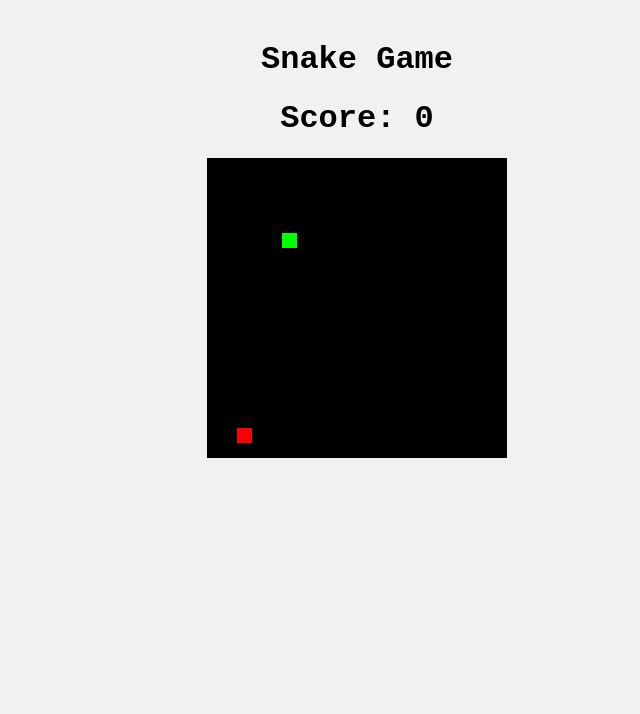
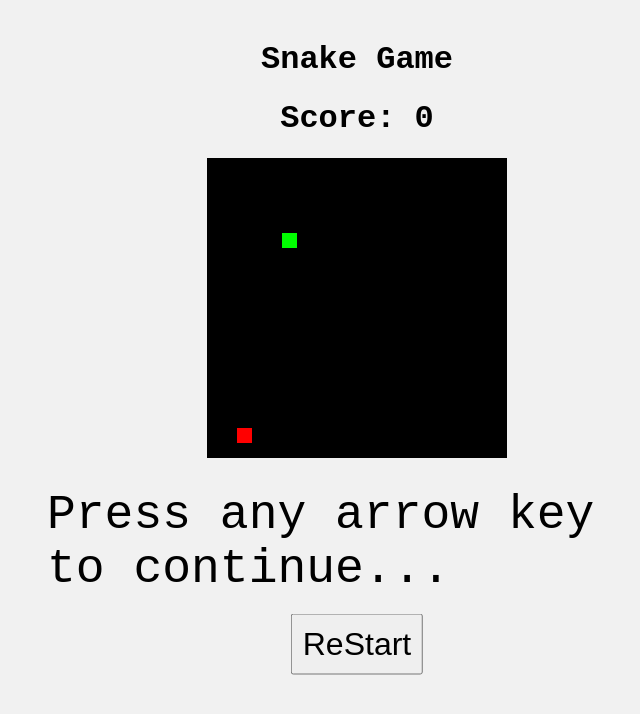
Before and after one commit to Bansnetsajak007/Arcade_games, a plain HTML site: page Games/snake_game/snake.html in a window 1280 px wide. Shown: the whole page, without its empty margins (283-923 px from the left). Drawn offline with Linux system fonts and the light colour scheme.

Commit message:
added some feature in snake game

```diff
--- a/Games/snake_game/snake.css
+++ b/Games/snake_game/snake.css
@@ -39,7 +39,7 @@ body {
 
 /* Responsive styles for the h1 elements */
 h1 {
-  font-size: 24px;
+  font-size: 50px;
 }
 
 /* Media query for larger screens */
@@ -57,6 +57,38 @@ canvas {
   height: auto;
 }
 
+
+#game_over{
+  font-family: 'Courier New', Courier, monospace;
+  margin-top: 66px;
+  font-size: 3rem;
+  position: absolute;
+  left: 50%;
+  transform: translate(-50%, -50%);
+  padding: 10px;
+}
+
+#restart{
+  margin-top: 150px;
+  font-size: 2rem;
+  position: absolute;
+  left: 50%;
+  transform: translate(-50%, -50%);
+  padding: 10px;
+}
+
+/* #start{
+  margin-top: 100px;
+  font-size: 2rem;
+  position: absolute;
+  left: 36%;
+  transform: translate(-50%, -50%);
+  padding: 10px;
+} */
+
+
+
+
 /* Media query for larger screens */
 @media (min-width: 768px) {
   canvas {
--- a/Games/snake_game/snake.html
+++ b/Games/snake_game/snake.html
@@ -15,7 +15,10 @@
                 <h1>Score: <span id="point">0</span></h1>
             </div>
 
-            <canvas id="board"></canvas>
+            <canvas id="board"></canvas> <br>
+            <div id="game_over"></div> <br>
+            <!-- <button id="start">Start</button> -->
+            <button id="restart" onclick="location.reload()">ReStart</button>
             <script src="snake.js"></script>
         </div>
     </body>
--- a/Games/snake_game/snake.js
+++ b/Games/snake_game/snake.js
@@ -9,6 +9,10 @@ let context;
 //variables for score
 let score = document.getElementById('point');
 var score_value = 0;
+
+//variables for game over
+const over = document.getElementById('game_over');
+const p = document.createElement("p");
 
 
 //snake head
@@ -31,11 +35,25 @@ window.onload = function() {
     board.height = rows * blockSize;
     board.width = cols * blockSize;
     context = board.getContext("2d"); //used for drawing on the board
+    p.textContent = "Press any arrow key to continue...";
+    if(gameOver === false){
+        over.appendChild(p);
+    }
+    placeFood();
 
-    placeFood();
+    function handelArrowPress(event){
+        if(event.key.includes("Arrow")){
+            over.textContent = ""; // Remove the text content of the 'over' element
+            // Remove the event listener
+            document.removeEventListener("keyup", handelArrowPress);
+        }
+    }
+
     document.addEventListener("keyup", changeDirection);
+    document.addEventListener("keyup", handelArrowPress);
+
     // update();
-    setInterval(update, 1000/10); //100 milliseconds
+    setInterval(update, (1000/10)); //100 milliseconds
 }
 
 function update() {
@@ -73,14 +91,17 @@ function update() {
     //game over conditions
     if (snakeX < 0 || snakeX > cols*blockSize || snakeY < 0 || snakeY > rows*blockSize) {
         gameOver = true;
-        alert("Game Over");
+        p.textContent = "GAME OVER!!!!"
     }
 
     for (let i = 0; i < snakeBody.length; i++) {
         if (snakeX == snakeBody[i][0] && snakeY == snakeBody[i][1]) {
             gameOver = true;
-            alert("Game Over");
+        p.textContent = "GAME OVER!!!!"
         }
+    }
+    if(gameOver){
+        over.appendChild(p);
     }
 }
 
```
